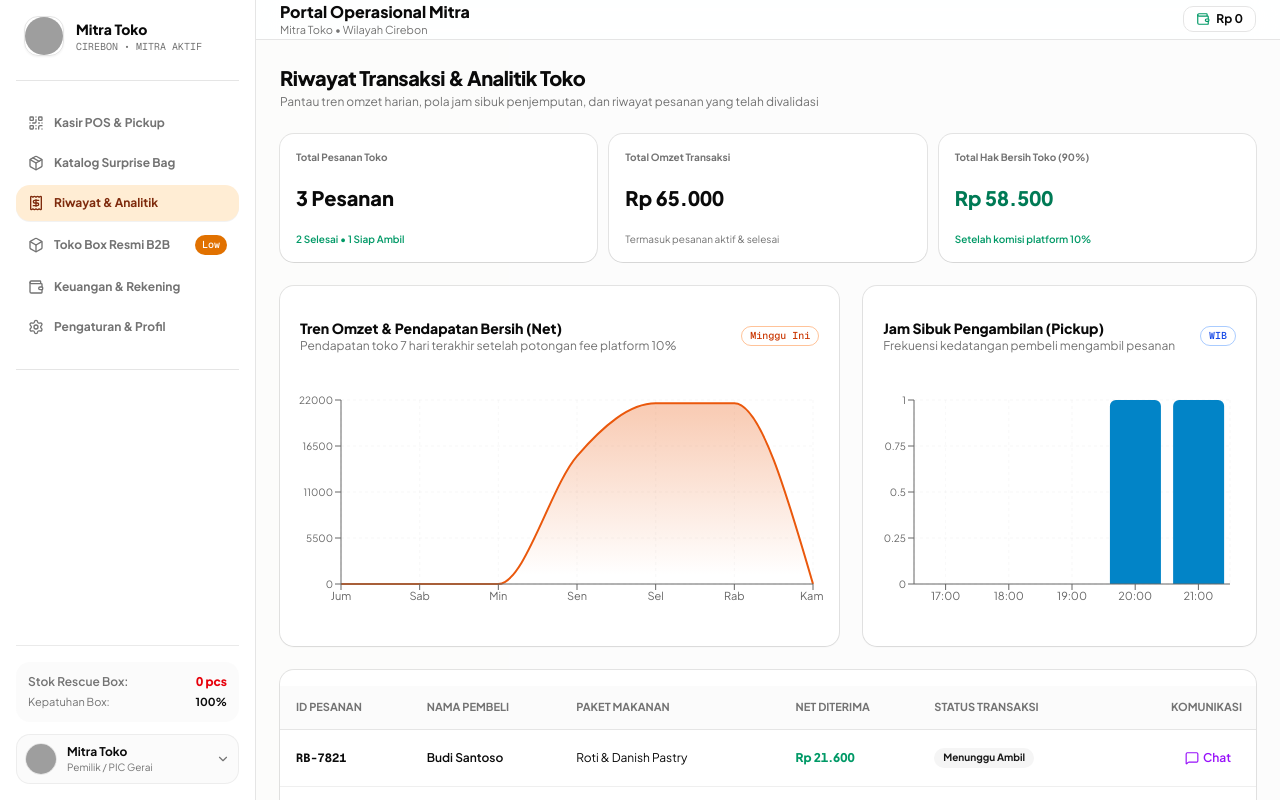
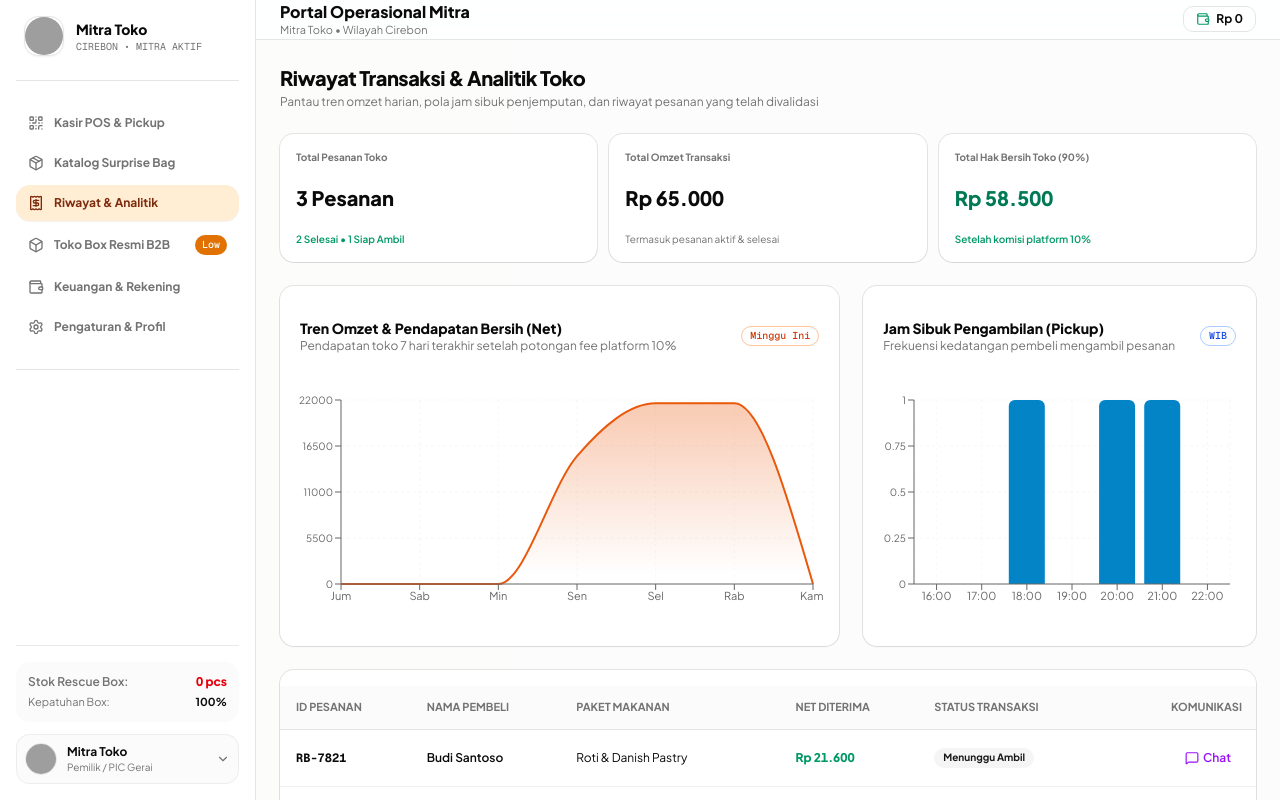
Before and after one commit to janfdev/FoodRescue, a Next.js app: page /seller/orders in a window 1280 px wide. Built offline with nearby package versions, Linux system fonts and the light colour scheme; grey boxes are pictures that could not be loaded.

Commit message:
fix(analytics): robust timezone-aware seller rush hours & dynamic store compliance DB sync for admin

```diff
--- a/src/app/admin/page.tsx
+++ b/src/app/admin/page.tsx
@@ -17,10 +17,18 @@ import {
   Area,
 } from "recharts";
 import { storeService } from "@/services/storeService";
+import { useStores } from "@/hooks/use-queries";
 
 export default function AdminOverviewPage() {
   const [state, setState] = useState(storeService.getState());
+  const { stores: dbStores } = useStores();
   const metrics = storeService.getImpactMetrics();
+
+  useEffect(() => {
+    if (dbStores && dbStores.length > 0) {
+      storeService.setStores(dbStores);
+    }
+  }, [dbStores]);
 
   useEffect(() => {
     const unsub = storeService.subscribe(() => {
--- a/src/app/seller/orders/page.tsx
+++ b/src/app/seller/orders/page.tsx
@@ -67,16 +67,37 @@ export default function SellerOrdersPage() {
     return result;
   })();
 
+  // Kalkulasi distribusi jam sibuk penjemputan (Pickup Time Distribution)
   const pickupTimeData = (() => {
-    const timeSlots = ["17:00", "18:00", "19:00", "20:00", "21:00"];
+    // Rentang jam operasional penjemputan sore & malam di Cirebon
+    const timeSlots = ["16:00", "17:00", "18:00", "19:00", "20:00", "21:00", "22:00"];
+
     return timeSlots.map((slot) => {
-      const hour = parseInt(slot.split(":")[0], 10);
+      const slotHour = parseInt(slot.split(":")[0], 10);
       const porsiCount = orders
         .filter((o) => {
+          if (o.status !== "COMPLETED" && o.status !== "READY_FOR_PICKUP" && o.status !== "PAID") {
+            return false;
+          }
+
+          // 1. Cek dari rentang pickupWindow jika ada (misal "19:30 - 21:30 WIB")
+          if (o.pickupWindow) {
+            const startHourMatch = o.pickupWindow.match(/^(\d{1,2}):/);
+            if (startHourMatch) {
+              const startH = parseInt(startHourMatch[1], 10);
+              if (startH === slotHour) return true;
+            }
+          }
+
+          // 2. Cek dari timestamp completedAt / paidAt / createdAt
           const dateStr = o.completedAt || o.paidAt || o.createdAt;
           if (!dateStr) return false;
-          const orderHour = new Date(dateStr).getHours();
-          return orderHour === hour && (o.status === "COMPLETED" || o.status === "READY_FOR_PICKUP");
+          const d = new Date(dateStr);
+
+          // Cek kecocokan jam lokal pengguna maupun jam UTC (agar aman di semua timezone)
+          const localH = d.getHours();
+          const utcH = d.getUTCHours();
+          return localH === slotHour || utcH === slotHour;
         })
         .reduce((sum, o) => sum + (o.quantity || 1), 0);
 
```
